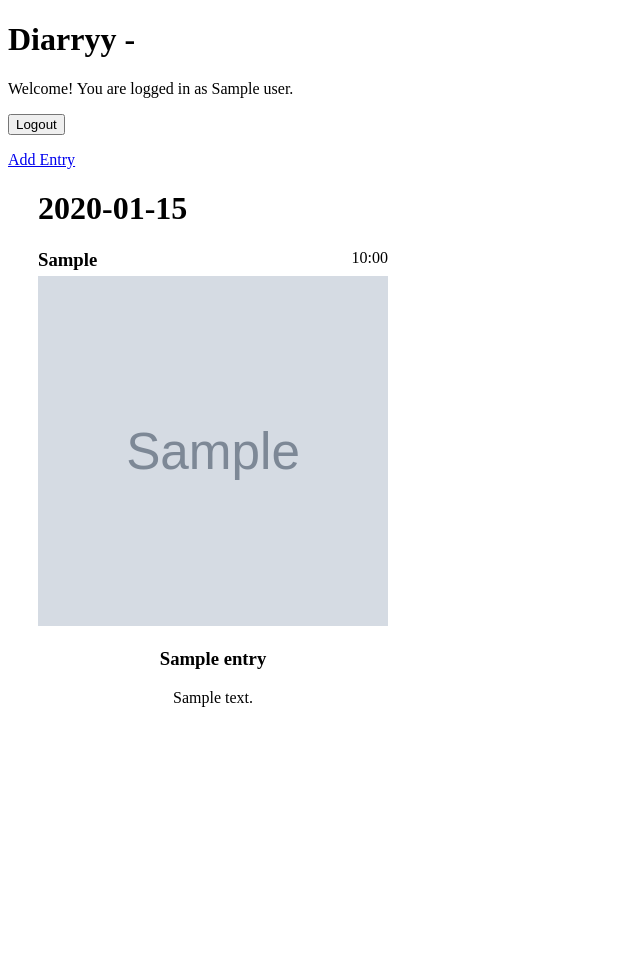
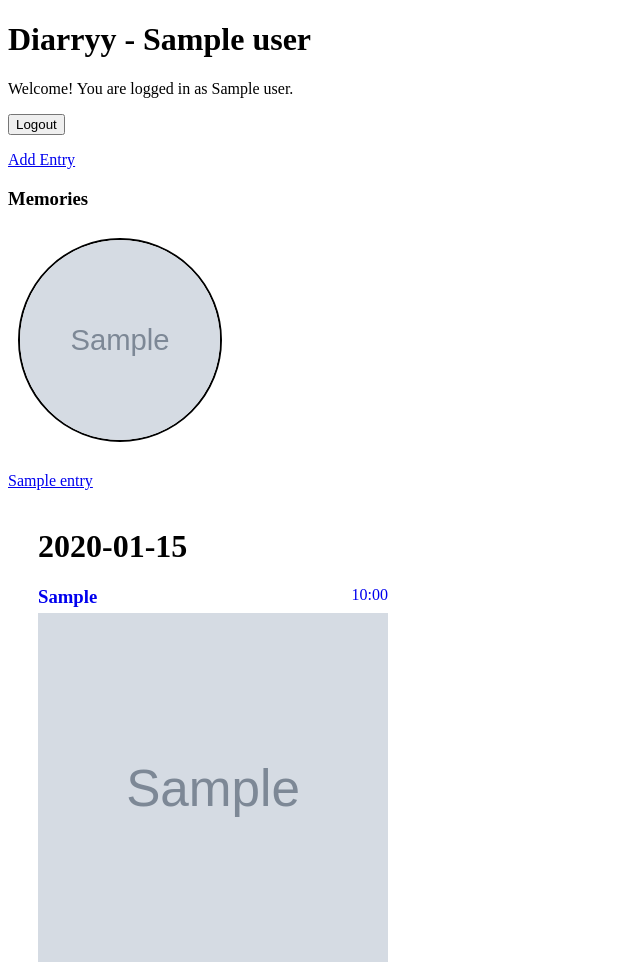
Before and after one commit to xyzhengg/Flask-Diary-App, a Flask app: page /diary/1 in a window 1280 px wide. Shown: the top 962 px of the page, without its empty margins (0-640 px from the left). Before the commit the page ends 707 px from the top, so only its background shows below. Run offline with Flask 2, Linux system fonts and the light colour scheme; the visitor is signed in with stand-in values (Sample User, id 1); grey boxes marked "Sample" are stand-in pictures; a database or web service that is not in the repository returns one stand-in record (values such as "Sample title"); some libraries are stand-ins or nearby versions.

Commit message:
added memories and ability to view posts in full when clicking on them. Editing posts ability in progress

```diff
--- a/app.py
+++ b/app.py
@@ -11,7 +11,7 @@ import mistletoe
 
 from models.users import add_user, get_user_by_email, check_user_exists, get_username_join_diary_users
 from models.diary import check_diary_code_exist, add_email_2_to_diary, check_new_diary_code_exist, check_email_2_exists, add_email_1_to_diary
-from models.posts import add_entry, get_all_posts
+from models.posts import add_entry, get_all_posts, get_single_post
 
 app = Flask(__name__)
 if __name__ == "__main__":
@@ -31,6 +31,35 @@ def generate_diary_code():
 #         return redirect ('/login')
 
 
+@app.route('/view/<post_id>')
+def view_post(post_id):
+    diary_id = session.get('diary_id')
+    user_id = session.get('user_id')
+    user_name = session.get('user_name').capitalize()
+    if session.get('user_id') is None:
+        return redirect ('/landing')
+    post = get_single_post(post_id)
+    poster_id = post['user_id']
+    diary_heading = post['diary_heading']
+    diary_text = post['diary_text']
+    img_url = post['img_url']
+    post_date = str(post['post_time'])[:10]
+    post_time = str(post['post_time'])[11:16]
+    first_name = str(get_username_join_diary_users(poster_id)['first_name']).capitalize()
+
+    return render_template('view.html',
+                    diary_id = diary_id,
+                    user_id = user_id,
+                    user_name = user_name,
+                    poster_id = poster_id,
+                    diary_heading = diary_heading,
+                    diary_text = diary_text,
+                    img_url = img_url,
+                    post_time = post_time,
+                    post_date = post_date,
+                    first_name = first_name
+                    )
+
 @app.route('/')
 def redirecttomain():
     diary_id = session.get('diary_id')
@@ -46,27 +75,39 @@ def index(diary_id):
     user_name = session.get('user_name').capitalize()
 
     data = get_all_posts(diary_id)
-    sorted_posts = {}
-    for post_list in data:
-        post_date = str(post_list['post_time'])[:10]
-        if post_date in sorted_posts:
-            sorted_posts[post_date].append(post_list)
-        else:
-            sorted_posts[post_date] = [post_list]
-    print(sorted_posts)
+    if len(data) < 4:
+        random_posts = data
+    else:
+        random_posts = random.sample(data, 4)
 
-    for posts in sorted_posts:
-        for post in sorted_posts[posts]:
-            user_id = post['user_id']
-            time = str(post['post_time'])[11:16]
-            first_name = str(get_username_join_diary_users(user_id)['first_name']).capitalize()
-            post['metadata'] = {'first_name': first_name, 'time': time}
-    return render_template('main.html',
+    if len(data) > 0:
+        sorted_posts = {}
+        for post_list in data:
+            post_date = str(post_list['post_time'])[:10]
+            if post_date in sorted_posts:
+                sorted_posts[post_date].append(post_list)
+            else:
+                sorted_posts[post_date] = [post_list]
+        for posts in sorted_posts:
+            for post in sorted_posts[posts]:
+                user_id = post['user_id']
+                time = str(post['post_time'])[11:16]
+                first_name = str(get_username_join_diary_users(user_id)['first_name']).capitalize()
+                post['metadata'] = {'first_name': first_name, 'time': time}
+        return render_template('main.html',
                            diary_id = diary_id,
                            user_name = user_name,
                            sorted_posts = sorted_posts,
                            first_name = first_name,
-                           time=time)
+                           time=time,
+                           random_posts=random_posts)
+    no_post_error = "You have no posts! Get started by creating an entry"
+    return render_template('main.html',
+                           diary_id = diary_id,
+                           user_name = user_name,
+                           no_post_error = no_post_error)
+
+
 
 @app.route('/addentry', methods=['GET', 'POST'])
 def addentry():
--- a/models/posts.py
+++ b/models/posts.py
@@ -11,3 +11,9 @@ def get_all_posts(diary_id):
         'SELECT * FROM entries WHERE diary_code = %s ORDER BY post_time DESC', [diary_id]
     )
     return data
+
+def get_single_post(post_id):
+    data = db.sql_select_one(
+        'SELECT * FROM entries WHERE id = %s', [post_id]
+    )
+    return data
--- a/seed.sql
+++ b/seed.sql
@@ -7,7 +7,7 @@ INSERT INTO users (first_name, last_name, email, password_hash, diary_code) VALU
 ('johnny', 'chan', 'johnny@heyhey.com', 'sha256:260000$D3p1AcCj9ZLCiu17$9f5bd8b00ad1bbd0b7d2df41986752262ba2412fcecc7c3b0bceac6735644c5c', 'PHP31Q3V');
 UPDATE users SET password_hash = 'pbkdf2:sha256:260000$C07yy5K4gkqGBA3H$a6cdbd474b01538da9d5d6e84ab627ae2158ee27149759b056557bf1313e948f' WHERE id=2;
 
-
+UPDATE entries SET diary_heading = 'Bath time!', img_url = 'https://images.unsplash.com/photo-1605197161470-d0261cac6767?ixlib=rb-4.0.3&ixid=MnwxMjA3fDB8MHxzZWFyY2h8MTE5fHxkb2d8ZW58MHx8MHx8&auto=format&fit=crop&w=500&q=60' WHERE id=4;
 
 INSERT INTO diary (diary_code, email_1, email_2) VALUES
 ('PHP31Q3V', 'xin@heyhey.com', 'johnny@heyhey.com');
--- a/static/style.css
+++ b/static/style.css
@@ -1,3 +1,21 @@
+
+/* Memories styling */
+
+.memories {
+    display: flex;
+    flex-direction: row;
+    justify-content: space-between;
+    align-items: center;
+  }
+
+  .memoryphoto {
+    object-fit: cover;
+    width: 200px;
+    height: 200px;
+    border-radius: 50%;
+    border: 2px solid black;
+    margin: 10px;
+  }
 
 /* Carousel styling */
 .carousel {
--- a/templates/layout.html
+++ b/templates/layout.html
@@ -11,7 +11,7 @@
     <body>
         <h1> Diarryy {% block heading %} {% endblock heading %} </h1>
 
-        {% block login %} {% endblock login %}
+
 
         {% block login_signup %}
           {% if user_name %}
@@ -23,6 +23,7 @@
           </p>
 
           <a href="/addentry"> Add Entry</a>
+          </br>
           {% endif %}
 
           {% if not user_name %}
@@ -33,6 +34,10 @@
           {% endif %}
         {% endblock login_signup %}
 
+        {% block nav %} {% endblock nav %}
+
+        {% block memories %} {% endblock memories %}
+
         <main>
             {% block main %} {% endblock main %}
         </main>
--- a/templates/main.html
+++ b/templates/main.html
@@ -5,14 +5,31 @@ Home
 {% endblock title %}
 
 {% block heading %}
-- {{ user}}
+- {{ user_name }}
 {% endblock heading %}
 
+{% block memories %}
+<h3> Memories </h3>
+<div class="memories">
+  {% for post in random_posts %}
+  <a href="/view/{{ post['id'] }}">
+  <div class="memory-item" id="{{ post['id'] }}">
+  <img src="{{ post['img_url'] }}" alt="photo" class="memoryphoto">
+  <p> {{ post['diary_heading'] }}  <p>
+  </div>
+  </a>
+  {% endfor %}
+</div>
+{% endblock memories %}
+
+
 {% block main %}
+{{ no_post_error }}
 {% for date in sorted_posts %}
 <div class="carousel" id="{{ date }}">
     <h1> {{ date }} </h1>
     {% for post in sorted_posts[date] %}
+    <a href="/view/{{ post['id'] }}">
     <div class="carousel-item {{ sorted_posts[date]|length }}" id="{{ post['id'] }}">
       <div class="heading">
       <h3> {{ post['metadata']['first_name'] }} </h3> <span class=time> {{ post['metadata']['time'] }} </span>
@@ -21,6 +38,7 @@ Home
       <h3> {{ post['diary_heading'] }}</h3>
       <p> {{ post['diary_text'] }} </p>
     </div>
+    </a>
     {% endfor %}
 </div>
 {% endfor %}
```
Also changed, not shown: templates/view.html (added, +19 -0 lines), templates/edit_entry.html (deleted). Lines whose indentation alone changed are shown as unchanged.
